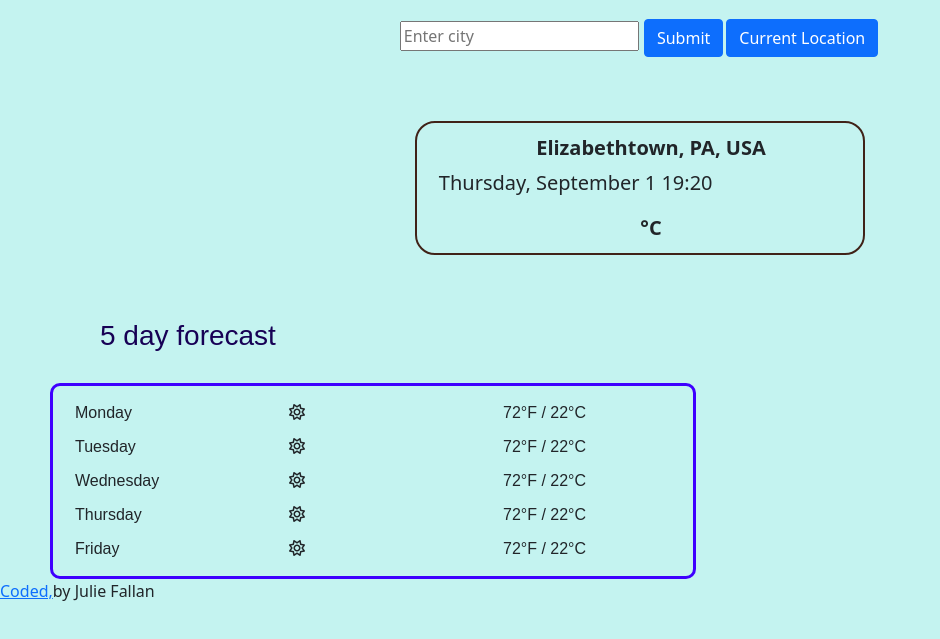
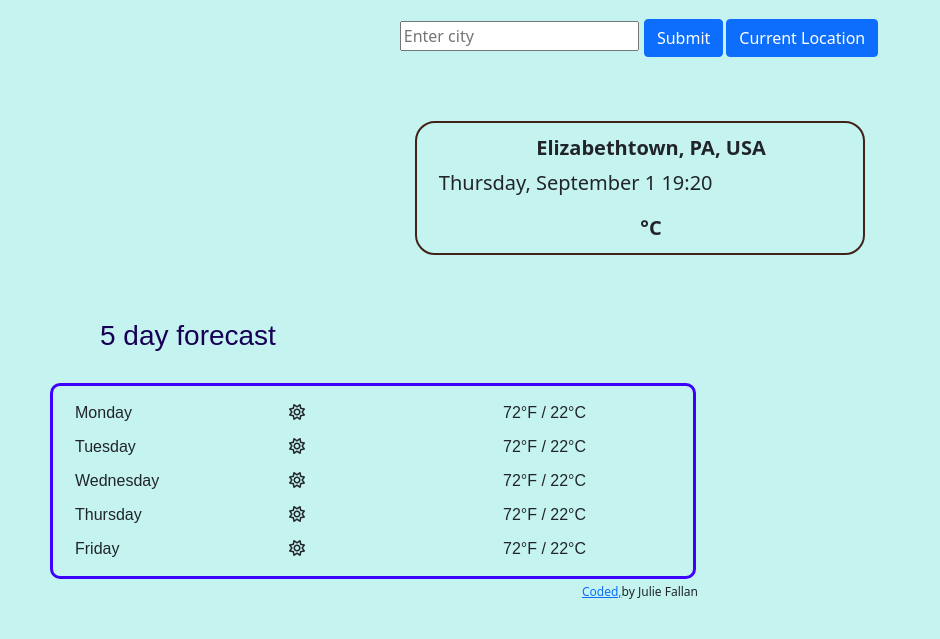
Before and after one commit to FallJ/Weather-App, a plain HTML site: page index.html in a window 1280 px wide. Shown: the part 93-732 px from the top of the page, without its empty margins (0-940 px from the left). Drawn offline with nearby package versions, Linux system fonts and the light colour scheme; a web font is replaced by a local one.

Commit message:
Update wstyle.css
added styling for footer

```diff
--- a/wstyle.css
+++ b/wstyle.css
@@ -69,3 +69,9 @@ form {
   margin-left: 1px;
   margin-right: 2px;
 }
+.footer {
+  display: block;
+  text-align: center;
+  font-size: 12px;
+  line-height: 25px;
+}
```
